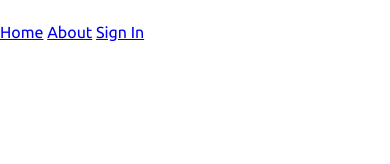
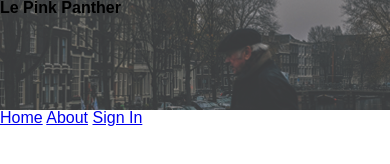
Before and after one commit to 818Studios/DGM2760_Unit02, a plain HTML site: page index.html in a window 390 px wide. Drawn offline with nearby package versions, Linux system fonts and the light colour scheme; files that its build step writes are made by us from their sources.

Commit message:
Adding header (responsive)

```diff
--- a/index.html
+++ b/index.html
@@ -10,19 +10,15 @@
 
 <!-- STYLE SHEETS -->
 <link href="css/styles.css" rel="stylesheet">
-<link href="https://fonts.googleapis.com/css?family=Ubuntu" rel="stylesheet">
-
-
 
 </head>
 <body>
 <!-- HEADER STARTS HERE -->
-	<header>
-   	<img src="images/logo.png" alt="">
-    	<h1>Jet Away Vacations</h1>
+	<header id="pageHeader">
+		<!-- Photo by Nuno Alberto on Unsplash -->
+		<h1>Inspector Closeau</h1>
+		<h2>Le Pink Panther</h2>
     </header>
-
-
 
 <!-- NAV STARTS HERE -->
 	<nav>
--- a/less/_large.less
+++ b/less/_large.less
@@ -1 +1,7 @@
-/* NAVigation  */
+
+
+/* Header */
+header{
+    height: 300px;
+    background-image: url(../images/header1920.jpg);
+}
--- a/less/_medium.less
+++ b/less/_medium.less
@@ -1,23 +1,9 @@
-/* NAVigation  */
-
-
-
-
-
-
-
-
-
-
-
-
-
-
-
-
-
-
 
 /* HEADER  */
 
+header{
+    background-image: url(../images/header1024.jpg);
+    height: 200px;
+}
+
 /* MAIN  */
--- a/less/_small-default.less
+++ b/less/_small-default.less
@@ -13,27 +13,19 @@ body {
 
 /* HEADER  */
 header {
-	h1 {display: none;}
-	img {padding: 1rem 0 .5rem 2%; display: block;}
+	background-image: url(../images/header560.jpg);
+	height: 110px;
+
+
+
+	h1 {
+		display: none;
+	}
+
 } // end header
 
 
 /* NAVigation  */
-
-
-
-
-
-
-
-
-
-
-
-
-
-
-
 
 
 
```
Also changed, not shown: css/styles.css (added), images/header1024.jpg (added), images/header1920.jpg (added), images/header560.jpg (added), 1 other file.
